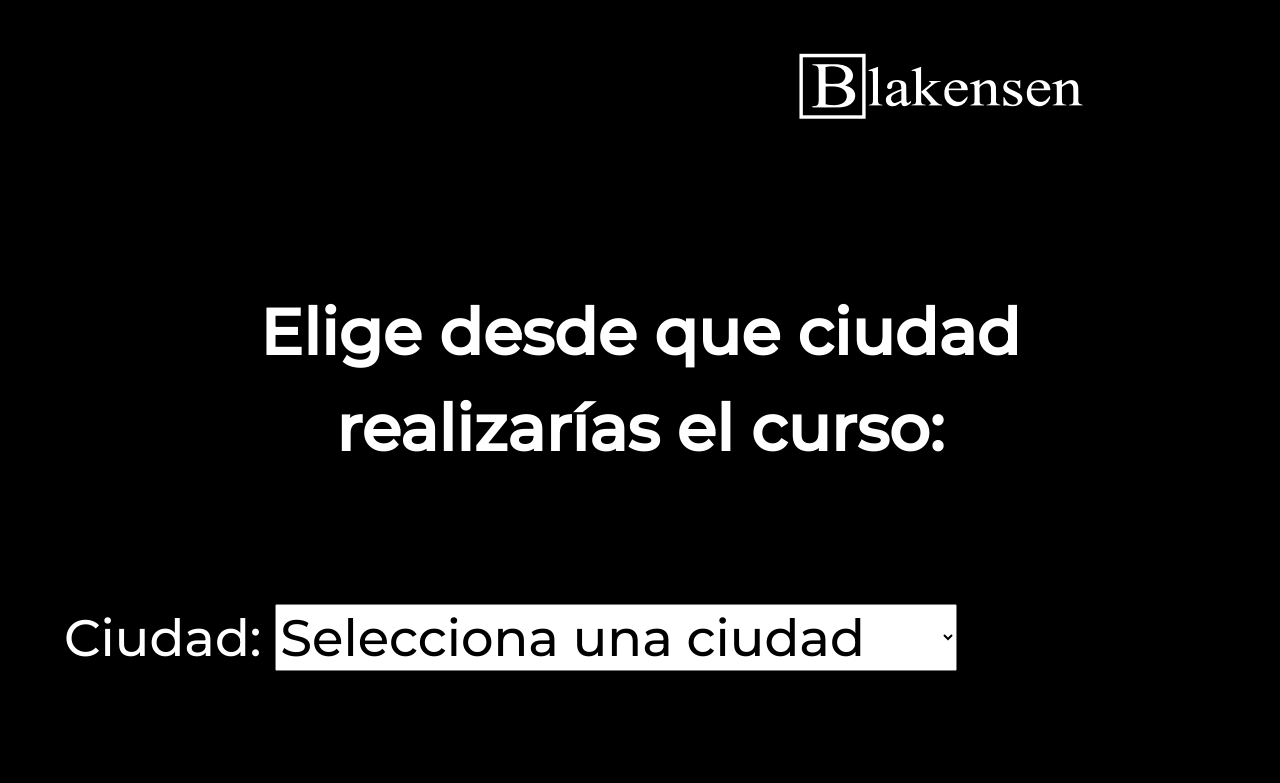
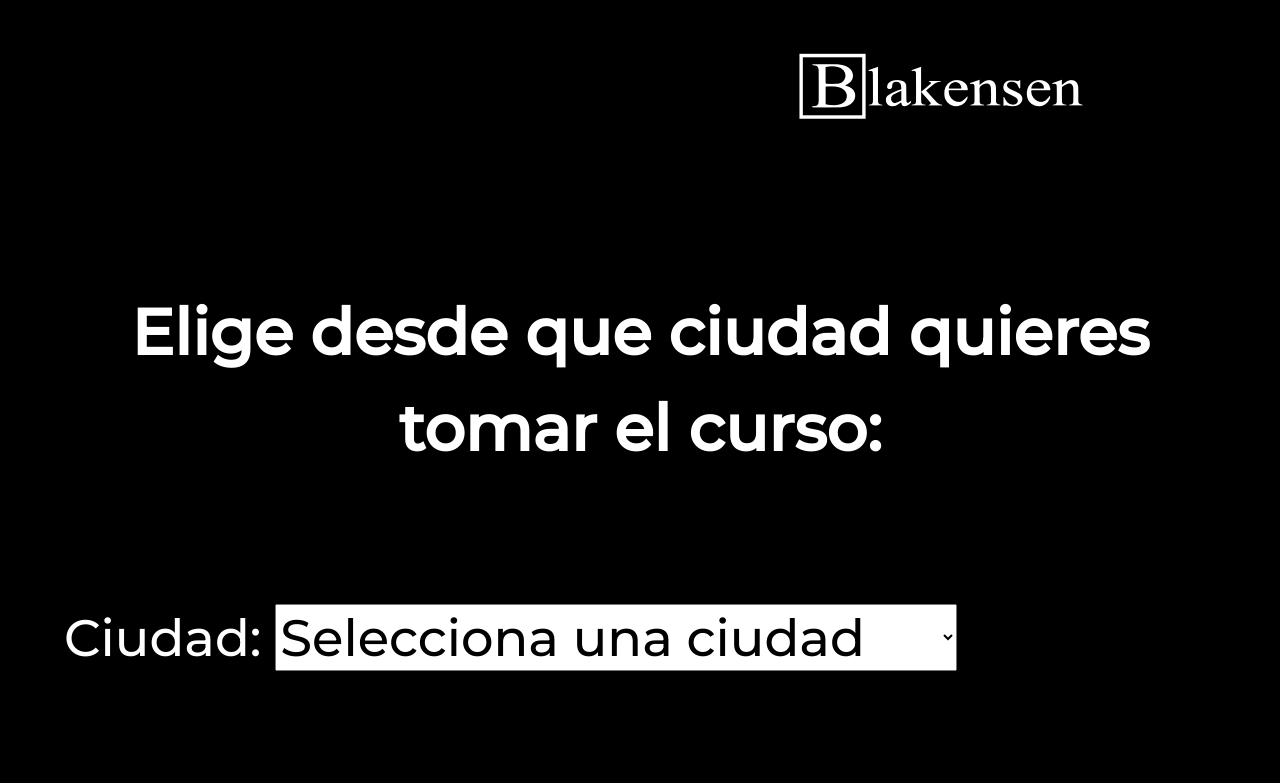
Before and after one commit to Nicomontviv/finalMasterEnSeduccion, a plain HTML site: page index.html in a window 1280 px wide. Shown: the top 783 px of the page. Drawn offline with nearby package versions, Linux system fonts and the light colour scheme; a web font is replaced by a local one.

Commit message:
Update index.html

```diff
--- a/index.html
+++ b/index.html
@@ -20,7 +20,7 @@
 <body class="body">
     <img src="p1blackensenWide.png" alt="" class="img1-blakensenWide pdf">
     <img src="p1blackensen.png" alt="" class="img1-blakensen pdf">
-    <h1 class="h1">Elige desde que ciudad realizarías el curso: </h1>
+    <h1 class="h1">Elige desde que ciudad quieres tomar el curso: </h1>
 	<form class="form">
 		<label class="label" for="city">Ciudad:</label>
 		<select id="city" name="city">
```
